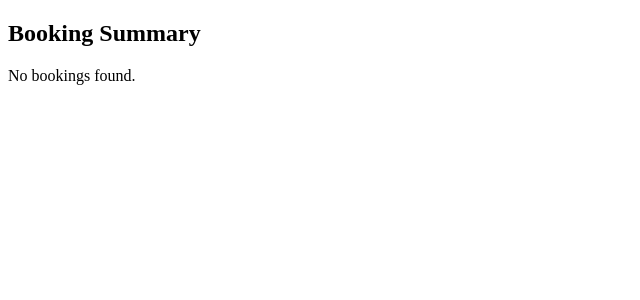
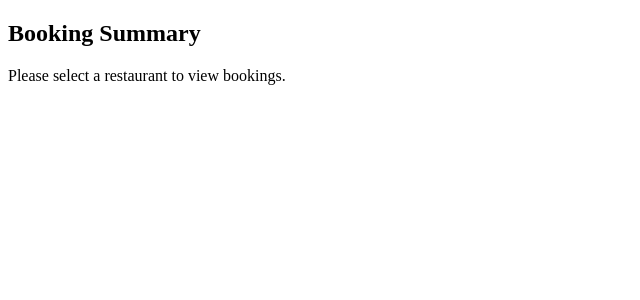
Before and after one commit to Saksham1520/RestaurantBooking-Frontend, a Next.js app: page /BookingSummary in a window 1280 px wide. Shown: the top 300 px of the page, without its empty margins (0-640 px from the left). Built offline with nearby package versions, Linux system fonts and the light colour scheme.

Commit message:
bug fixes again

```diff
--- a/src/app/BookingSummary/page.jsx
+++ b/src/app/BookingSummary/page.jsx
@@ -1,19 +1,13 @@
 "use client";
 import React, { useEffect, useState } from "react";
 import axios from "axios";
+import { Suspense } from "react";
 import { useSearchParams } from "next/navigation";
 
-const BookingSummary = () => {
-  const [isClient, setIsClient] = useState(false);
-  const searchParams = useSearchParams();
-  const restaurant = searchParams.get("restaurant");
-
+// Separate component to handle searchParams
+const BookingTable = ({ restaurant }) => {
   const [bookings, setBookings] = useState([]);
   const [loading, setLoading] = useState(false);
-
-  useEffect(() => {
-    setIsClient(true);
-  }, []);
 
   useEffect(() => {
     const fetchBookings = async () => {
@@ -40,22 +34,20 @@ const BookingSummary = () => {
     }
   }, [restaurant]);
 
-  if (!isClient) {
-    return null;
-  }
-
+  if (loading) {
     return (
-    <div className="p-6 space-y-6">
-      <h2 className="text-2xl font-semibold text-gray-800">Booking Summary</h2>
-
-      {loading ? (
       <div className="flex justify-center items-center space-x-2">
         <div className="w-8 h-8 border-4 border-t-blue-500 border-gray-300 rounded-full animate-spin"></div>
         <span>Loading...</span>
       </div>
-      ) : bookings.length === 0 ? (
-        <p className="text-lg text-gray-500">No bookings found.</p>
-      ) : (
+    );
+  }
+
+  if (bookings.length === 0) {
+    return <p className="text-lg text-gray-500">No bookings found.</p>;
+  }
+
+  return (
     <div className="overflow-x-auto bg-white rounded-lg shadow-lg">
       <table className="min-w-full table-auto">
         <thead className="bg-blue-500 text-white">
@@ -76,7 +68,25 @@ const BookingSummary = () => {
         </tbody>
       </table>
     </div>
+  );
+};
+
+const BookingSummary = () => {
+  const searchParams = useSearchParams();
+  const restaurant = searchParams.get("restaurant");
+
+  return (
+    <div className="p-6 space-y-6">
+      <h2 className="text-2xl font-semibold text-gray-800">Booking Summary</h2>
+      <Suspense fallback={<p>Loading search parameters...</p>}>
+        {restaurant ? (
+          <BookingTable restaurant={restaurant} />
+        ) : (
+          <p className="text-gray-500">
+            Please select a restaurant to view bookings.
+          </p>
         )}
+      </Suspense>
     </div>
   );
 };
```
Lines whose indentation alone changed are shown as unchanged.
